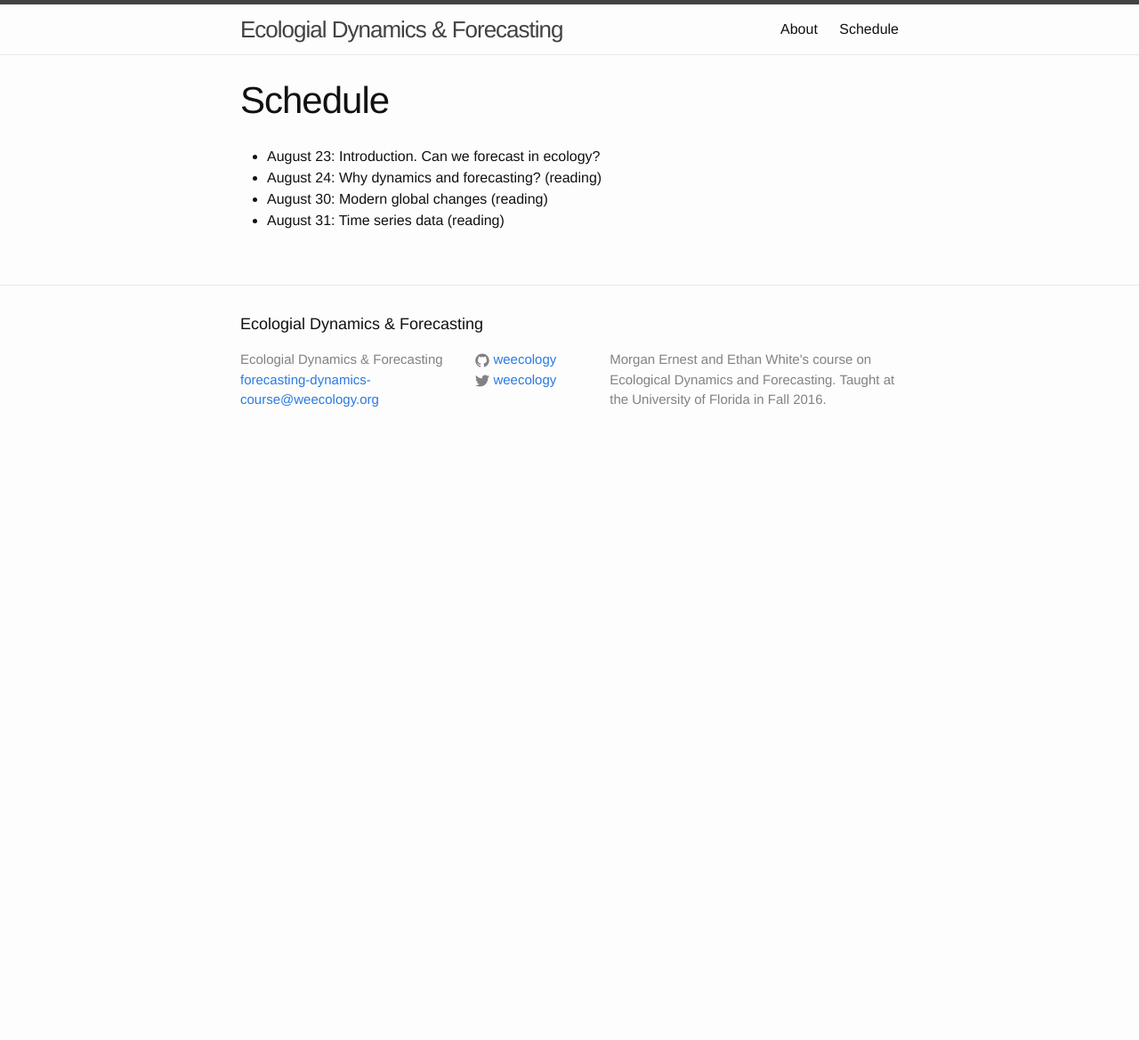
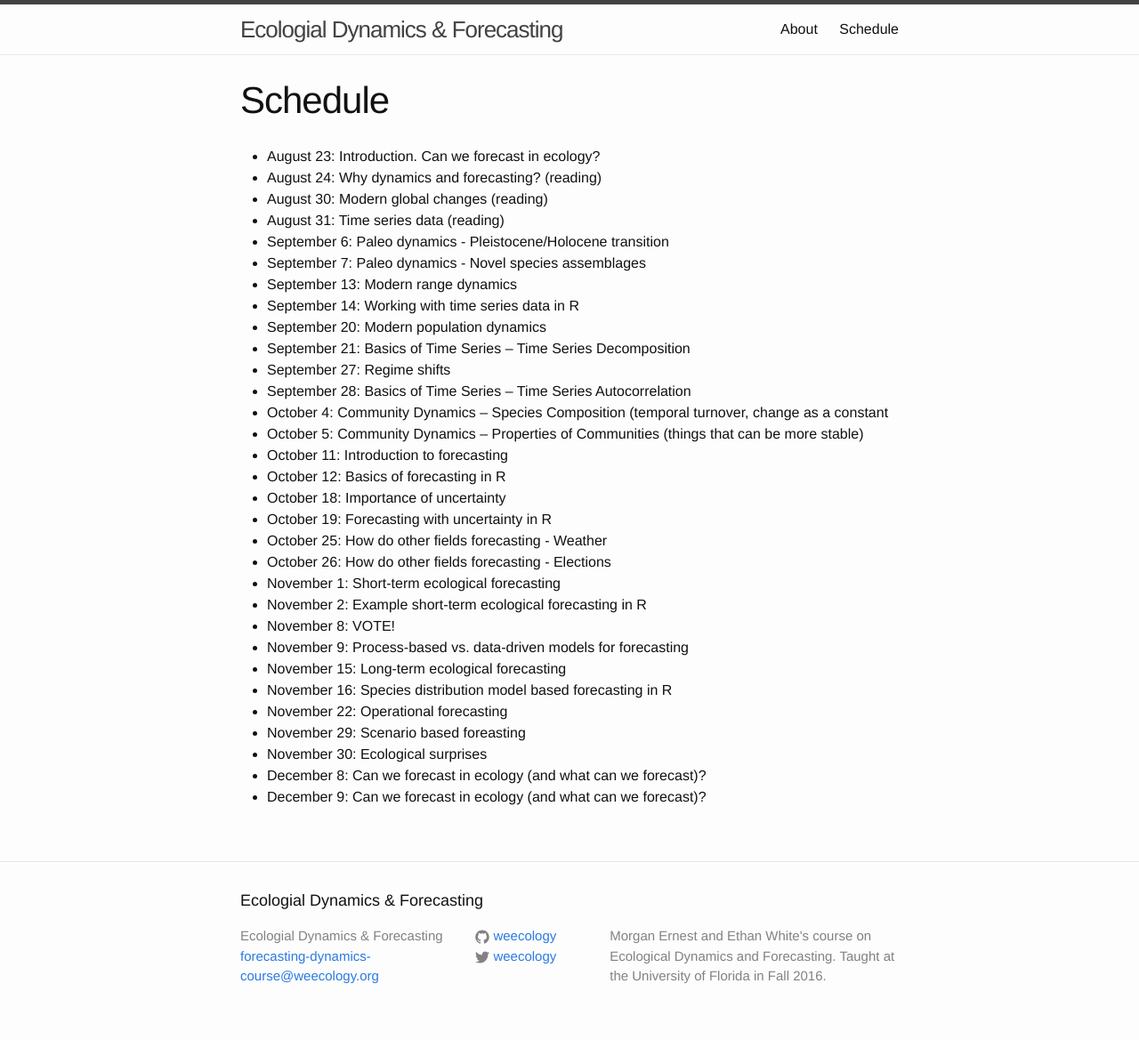
Before and after one commit to weecology/forecasting-dynamics-course, a Jekyll site: the page built from schedule.md, in a window 1280 px wide. Shown: the whole page at 89% size. Built offline with Jekyll 4.4.1, drawn with Linux system fonts in a browser that asks for light colours; before the commit the page ends 900 px from its top, so only the background shows below that.

Commit message:
Complete initial draft of schedule

```diff
--- a/schedule.md
+++ b/schedule.md
@@ -7,3 +7,32 @@ title: Schedule
 * August 24: Why dynamics and forecasting? (reading)
 * August 30: Modern global changes (reading)
 * August 31: Time series data (reading)
+* September 6: Paleo dynamics - Pleistocene/Holocene transition
+* September 7: Paleo dynamics - Novel species assemblages
+* September 13: Modern range dynamics
+* September 14: Working with time series data in R
+* September 20: Modern population dynamics
+* September 21: Basics of Time Series – Time Series Decomposition
+* September 27: Regime shifts
+* September 28: Basics of Time Series – Time Series Autocorrelation
+* October 4: Community Dynamics – Species Composition (temporal turnover, change
+as a constant
+* October 5: Community Dynamics – Properties of Communities (things that can be
+more stable)
+* October 11: Introduction to forecasting
+* October 12: Basics of forecasting in R
+* October 18: Importance of uncertainty
+* October 19: Forecasting with uncertainty in R
+* October 25: How do other fields forecasting - Weather
+* October 26: How do other fields forecasting - Elections
+* November 1: Short-term ecological forecasting
+* November 2: Example short-term ecological forecasting in R
+* November 8: VOTE!
+* November 9: Process-based vs. data-driven models for forecasting
+* November 15: Long-term ecological forecasting
+* November 16: Species distribution model based forecasting in R
+* November 22: Operational forecasting
+* November 29: Scenario based foreasting
+* November 30: Ecological surprises
+* December 8: Can we forecast in ecology (and what can we forecast)?
+* December 9: Can we forecast in ecology (and what can we forecast)?
```
